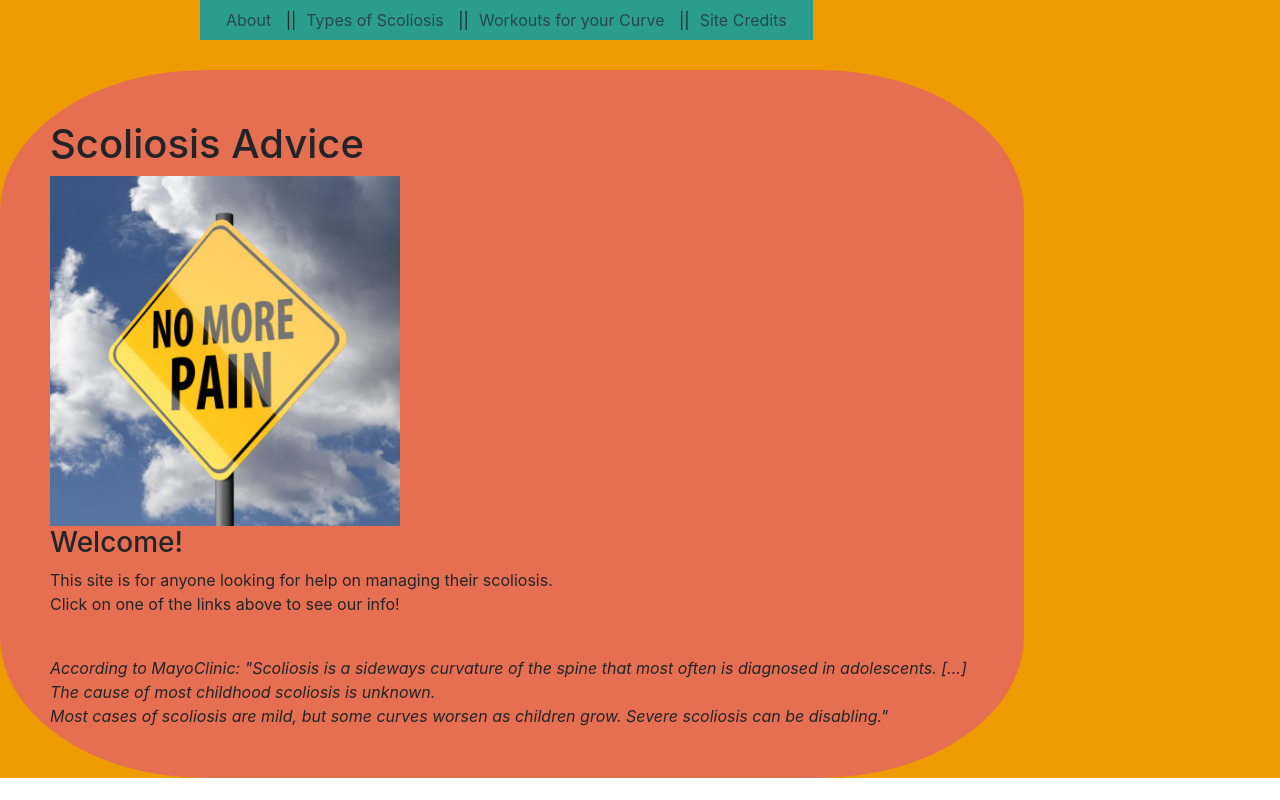
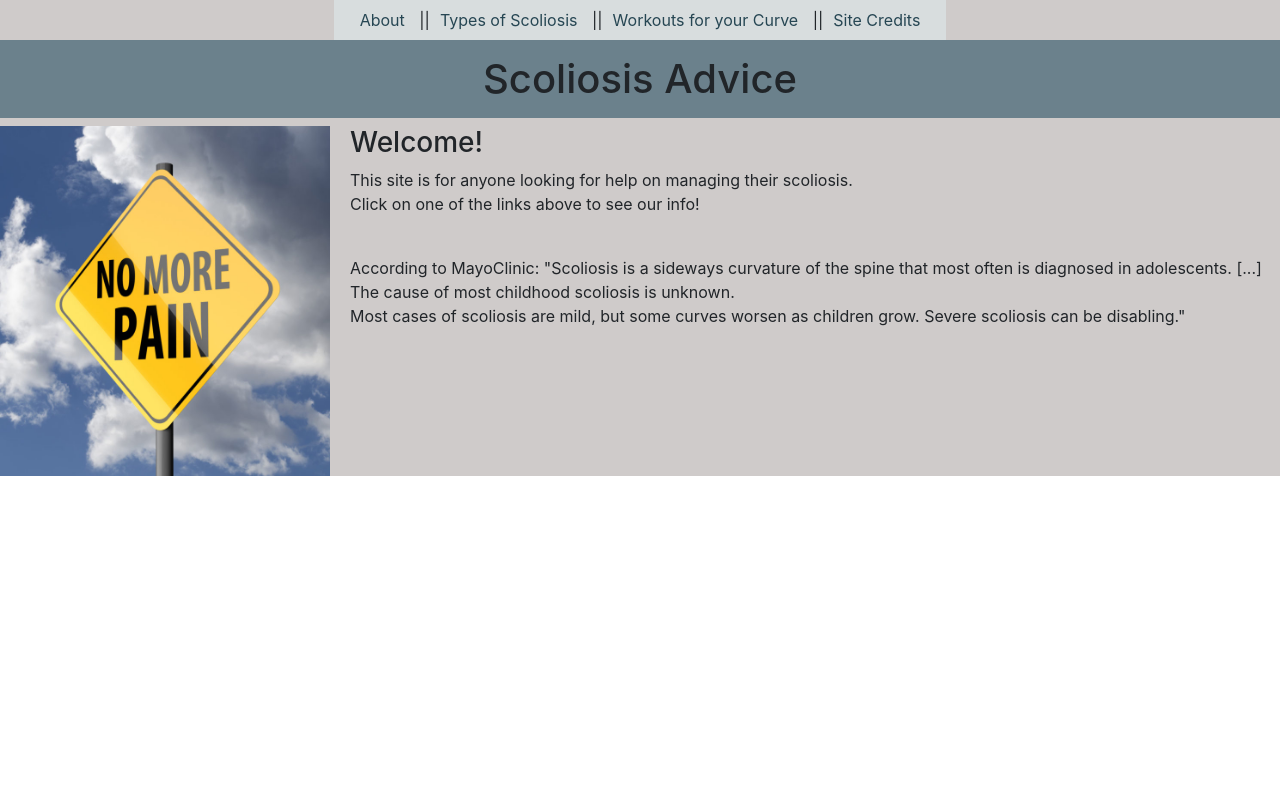
Before and after one commit to YoshiMejia/scoliosis-SPA, a React (Create React App) app: page / in a window 1280 px wide. Built offline with nearby package versions, Linux system fonts and the light colour scheme.

Commit message:
changed color scheme

```diff
--- a/src/App.css
+++ b/src/App.css
@@ -1,5 +1,5 @@
 .App{
-  background-color: #ee9b00;
+  background-color: #cfcbca;
 }
 
 .types_pic {
@@ -20,18 +20,20 @@
 /* welcome page  */
 
 #main {
-  background-color: #e76f51;
-  width: 80%;
-  height: fit-content;
-  border-radius: 20%;
-  margin-top: 30px;
-  padding: 50px;
+  width: fit-content;
+  display: inline-block;
+  clear: both;
+  position: relative;
+}
+
+#main h3 {
+
 }
 
 .navbar {
-  background-color: #2a9d8f;
+  background-color: #d8ddde;
   width: fit-content;
-  left: 200px;
+  margin: 0 auto;
 }
 
 .navbar a {
@@ -43,12 +45,21 @@
   color: #ee9b00;
 }
 
-text {
+h1{
+  width: 100%;
+  padding: 15px 0px;
+  text-align: center;
+  background-color: #6b818c;
+}
+
+#mayoclinic {
   font-style: italic;
+  width: 50%;
 }
 
 #nomore_sign {
   height: 350px;
   width: 350px;
-
+  float: left;
+  padding-right: 20px;
 }
```
